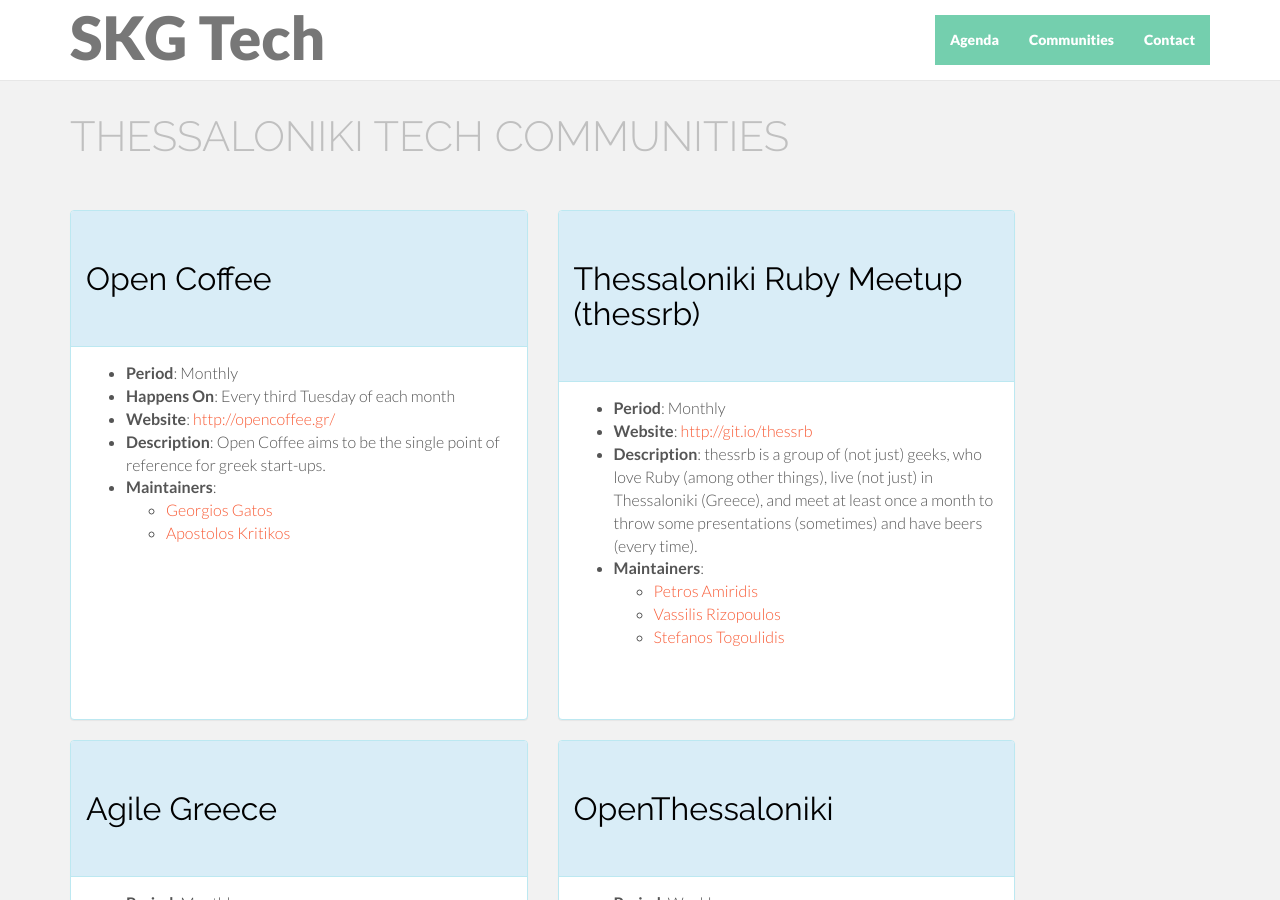
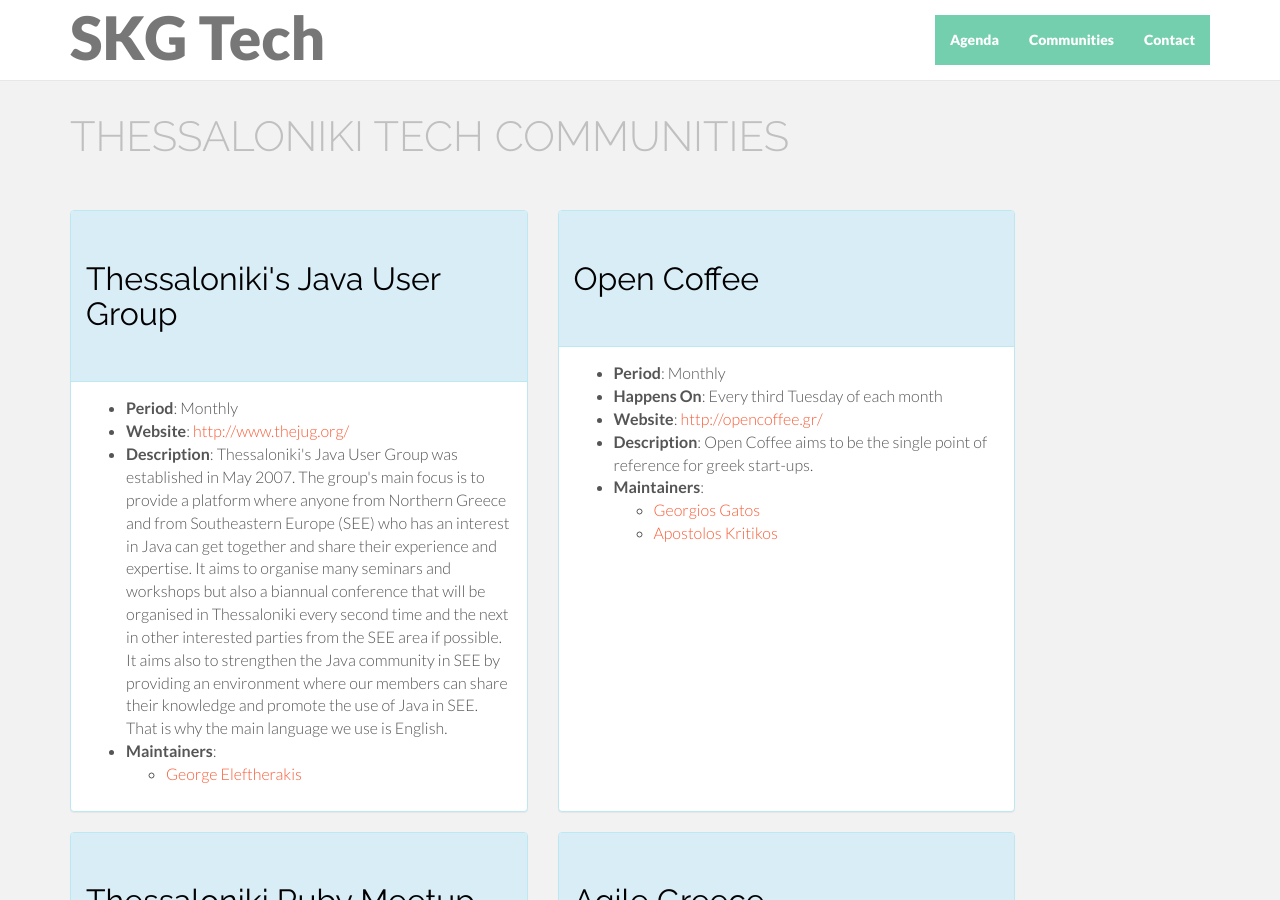
Before and after one commit to skgtech/skgtech.github.io, a Jekyll site: the page built from index.html, in a window 1280 px wide and 900 px high, scrolled down 985 px. Built offline with Jekyll 4.4.1, drawn with Linux system fonts in a browser that asks for light colours; nearby versions of some CDN libraries; Markdown is read by kramdown in place of the engine named in the settings; comment, search, counter and statistics services are not loaded.

Commit message:
Adding Thessaloniki's Java User Group

```diff
--- a/_data/communities.yaml
+++ b/_data/communities.yaml
@@ -1,3 +1,10 @@
+- name: "Thessaloniki's Java User Group"
+  period: "Monthly"
+  description: "Thessaloniki's Java User Group was established in May 2007. The group's main focus is to provide a platform where anyone from Northern Greece and from Southeastern Europe (SEE) who has an interest in Java can get together and share their experience and expertise. It aims to organise many seminars and workshops but also a biannual conference that will be organised in Thessaloniki every second time and the next in other interested parties from the SEE area if possible. It aims also to strengthen the Java community in SEE by providing an environment where our members can share their knowledge and promote the use of Java in SEE. That is why the main language we use is English."
+  website: "http://www.thejug.org/"
+  maintainers:
+    - name: "George Eleftherakis"
+      website: "http://www.city.academic.gr/csd/eleftherakis/"
 - name: "Open Coffee"
   period: "Monthly"
   happensAt: "Every third Tuesday of each month"
```
